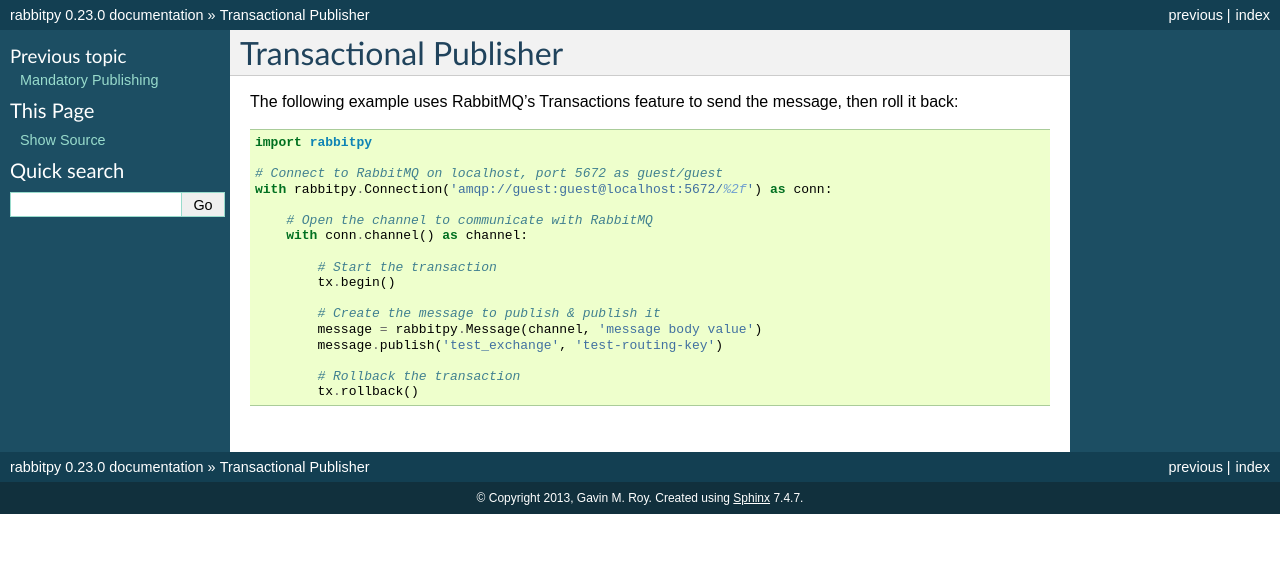
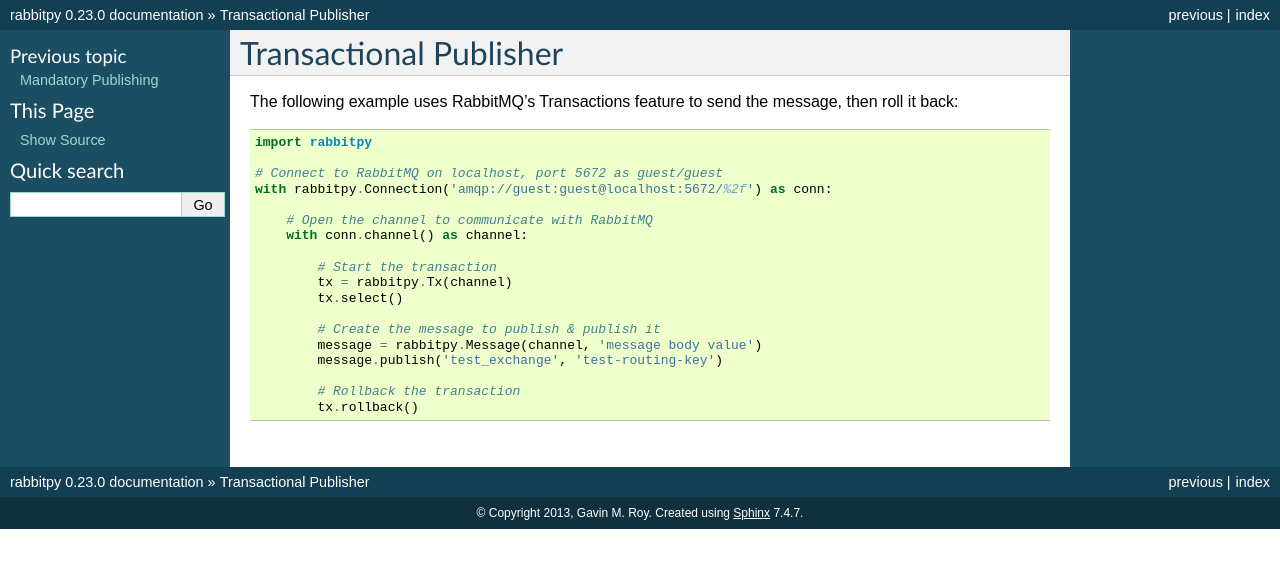
Before and after one commit to gmr/rabbitpy, a Sphinx documentation site: the page built from docs/examples/transactional_publisher.rst, in a window 1280 px wide. Shown: the top 568 px of the page. Built offline with Sphinx 7.4.7, drawn with Linux system fonts in a browser that asks for light colours.

Commit message:
Update for transaction example

```diff
--- a/docs/examples/transactional_publisher.rst
+++ b/docs/examples/transactional_publisher.rst
@@ -12,7 +12,8 @@
         with conn.channel() as channel:
 
             # Start the transaction
-            tx.begin()
+            tx = rabbitpy.Tx(channel)
+            tx.select()
 
             # Create the message to publish & publish it
             message = rabbitpy.Message(channel, 'message body value')
```
